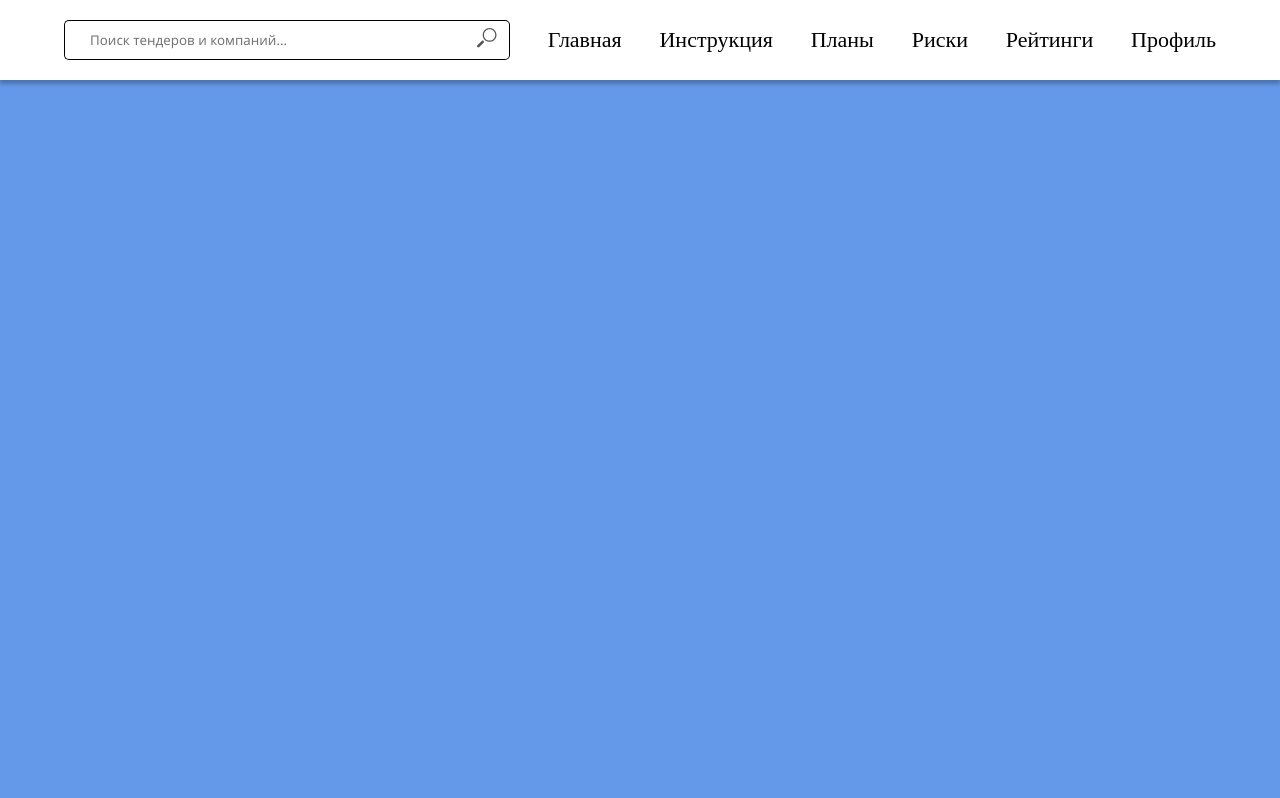
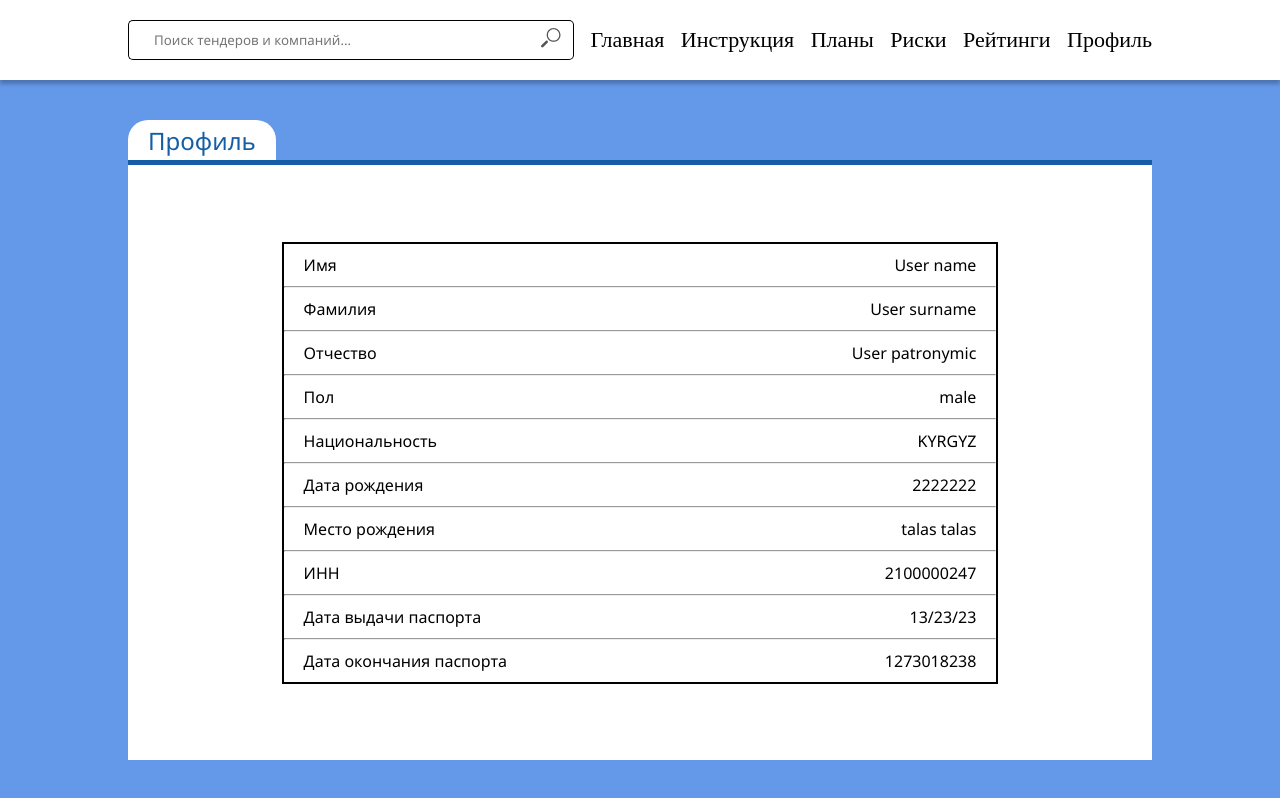
Before and after one commit to BaitemirAsanbaev/tender, a React (Create React App) app: page /profile in a window 1280 px wide. Built offline with nearby package versions, Linux system fonts and the light colour scheme.

Commit message:
add profile page

```diff
--- a/src/App.js
+++ b/src/App.js
@@ -10,6 +10,7 @@ import Tender from "./pages/Tender";
 import CreateTender from "./pages/CreateTender";
 import WebcamCapture from "./pages/WebcamCapture";
 import Raiting from "./pages/Raitings/Raiting";
+import Profile from "./pages/Profile/Profile";
 
 function App() {
   return (
@@ -21,6 +22,7 @@ function App() {
             <Route path="/" index element={<Home />} />
             <Route path="/scanner" element={<WebcamCapture />} />
             <Route path="/rate" element={<Raiting />} />
+            <Route path="/profile" element={<Profile />} />
             <Route path="/tenders" element={<Tenders />} />
             <Route path="/tender/:id" element={<Tender />} />
             <Route path="/tender/create" element={<CreateTender />} />
--- a/src/components/Nav/Nav.module.scss
+++ b/src/components/Nav/Nav.module.scss
@@ -10,7 +10,7 @@
     align-items: center;
 
     list-style-type: none;
-    width: 90%;
+    width: 80%;
     margin: 0 auto;
     justify-content: space-between;
 
--- a/src/pages/Home.jsx
+++ b/src/pages/Home.jsx
@@ -21,7 +21,7 @@ export default function Home() {
       <NewsSlider/>
       <CategorySearch />
       <AllTenders />
-      <button onClick={store.logout}>Logout</button>
+      {/* <button onClick={store.logout}>Logout</button> */}
     </div>
   );
 }
--- a/src/pages/Profile/Profile.jsx
+++ b/src/pages/Profile/Profile.jsx
@@ -1,12 +1,86 @@
-const { store } = useContext(Context);
+import React from 'react';
+import classes from "./Profile.module.scss"
+
 
 const Profile = () => {
+
+  const user = {
+    'name':'User name',
+    'surname':'User surname',
+    'patronymic':'User patronymic',
+    'sex':'male',
+    'nationaly':'KYRGYZ',
+    'birthday':'2222222',
+    'expiry':'1273018238',
+    'place':'talas talas',
+    'issue':'13/23/23',
+    'inn':'2100000247',
+  }
+
+
   return (
-    <section>
-      <div>
-        <button onClick={store.logout}>Logout</button>
+      <div className={classes.wrap}>
+        <div className={classes.head}>
+          <div className={classes.headBlock}>
+            <p>Профиль</p>
+          </div>
+        </div>
+        <div className={classes.profil}>
+          <div className={classes.table}>
+            <div className={classes.tb}>
+              <p>Имя</p>
+              <p>{user.name}</p>
+            </div>
+            <hr />
+            <div className={classes.tb}>
+              <p>Фамилия</p>
+              <p>{user.surname}</p>
+            </div>
+            <hr />
+            <div className={classes.tb}>
+              <p>Отчество</p>
+              <p>{user.patronymic}</p>
+            </div>
+            <hr />
+            <div className={classes.tb}>
+              <p>Пол</p>
+              <p>{user.sex}</p>
+            </div>
+            <hr />
+            <div className={classes.tb}>
+              <p>Национальность</p>
+              <p>{user.nationaly}</p>
+            </div>
+            <hr />
+            <div className={classes.tb}>
+              <p>Дата рождения</p>
+              <p>{user.birthday}</p>
+            </div>
+            <hr />
+            <div className={classes.tb}>
+              <p>Место рождения</p>
+              <p>{user.place}</p>
+            </div>
+            <hr />
+            <div className={classes.tb}>
+              <p>ИНН</p>
+              <p>{user.inn}</p>
+            </div>
+            <hr />
+            <div className={classes.tb}>
+              <p>Дата выдачи паспорта</p>
+              <p>{user.issue}</p>
+            </div>
+            <hr />
+            <div className={classes.tb}>
+              <p>Дата окончания паспорта</p>
+              <p>{user.expiry}</p>
+            </div>
+
+
+          </div>
+        </div>
       </div>
-    </section>
   );
 };
 
--- a/src/pages/Profile/Profile.module.scss
+++ b/src/pages/Profile/Profile.module.scss
@@ -0,0 +1,45 @@
+.wrap{
+  width: 80%;
+  display: flex;
+  flex-direction: column;
+  align-items: center;
+  margin: 40px auto;
+  .head{
+    width: 100%;
+    display: flex;
+    justify-content: start;
+    .headBlock{
+      height: 40px;
+      display: flex;
+      align-items: center;
+      justify-content: center;
+      color: #155da4;
+      font-size: 24px;
+      padding: 10px 20px;
+      background-color: white;
+      border-radius: 20px 20px 0px 0px;
+    }
+  }
+  .profil{
+    width: 100%;
+    background-color: white;
+    border-top: 5px solid #155da4;
+    min-height: 75vh;
+    display: flex;
+    align-items: center;
+    justify-content: center;
+
+    .table{
+      width: 70%;
+      min-height: 50vh;
+      border: 2px solid black;
+      gap: 10px;
+      .tb{
+        padding: 10px 20px;
+        display: flex;
+        align-items: center;
+        justify-content: space-between;
+      }
+    }
+  }
+}
```
